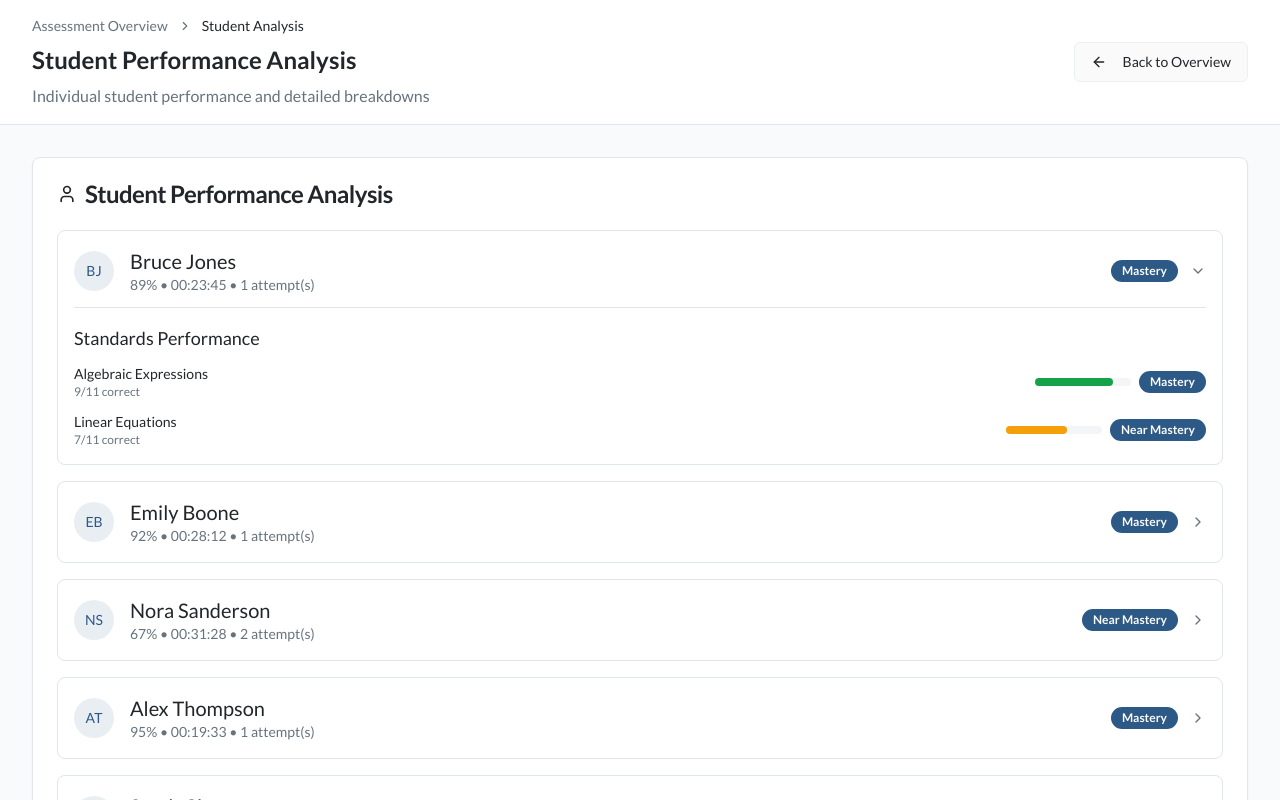
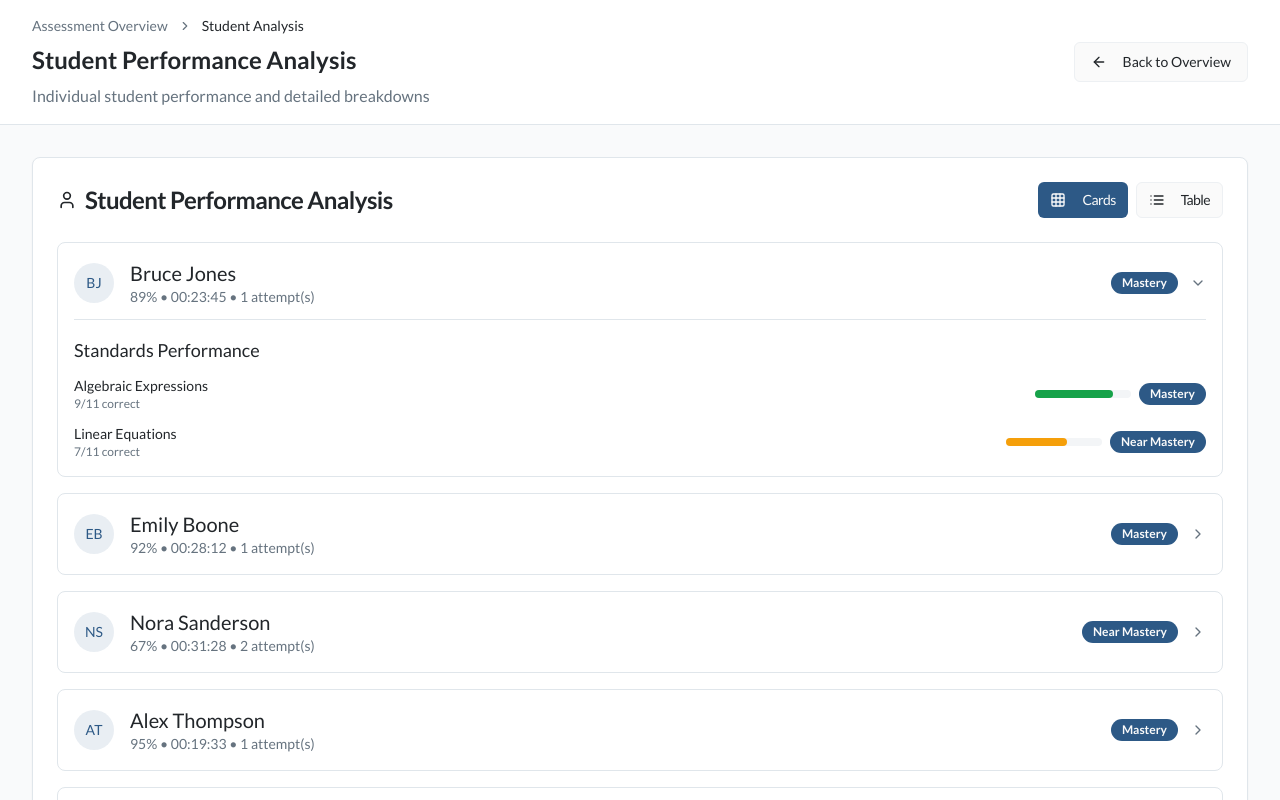
Before and after one commit to MikeBlom/ams-quiz-report, a React (Vite) app: page /assessment/students in a window 1280 px wide. Shown: the top 800 px of the page. Built offline with nearby package versions, Linux system fonts and the light colour scheme.

Commit message:
Add table view to student analysis
Add a table view to the student performance analysis page, alongside the existing card view. This provides users with an alternative way to visualize the student data.

```diff
--- a/src/components/StudentAnalysis.tsx
+++ b/src/components/StudentAnalysis.tsx
@@ -3,10 +3,12 @@ import React, { useState } from 'react';
 import { Card, CardContent, CardHeader, CardTitle } from "@/components/ui/card";
 import { Badge } from "@/components/ui/badge";
 import { Button } from "@/components/ui/button";
-import { ChevronDown, ChevronRight, User } from 'lucide-react';
+import { Table, TableBody, TableCell, TableHead, TableHeader, TableRow } from "@/components/ui/table";
+import { ChevronDown, ChevronRight, User, Grid, List } from 'lucide-react';
 
 const StudentAnalysis = () => {
   const [expandedStudent, setExpandedStudent] = useState<string | null>('1');
+  const [viewMode, setViewMode] = useState<'cards' | 'table'>('cards');
 
   // Mock student data
   const studentData = [
@@ -309,13 +311,114 @@ const StudentAnalysis = () => {
     setExpandedStudent(expandedStudent === studentId ? null : studentId);
   };
 
-  return (
-    <div className="space-y-6 animate-fade-in">
+  const renderTableView = () => (
     <Card>
       <CardHeader>
-          <CardTitle className="flex items-center space-x-2">
+        <CardTitle className="flex items-center justify-between">
+          <div className="flex items-center space-x-2">
             <User className="h-5 w-5" aria-hidden="true" />
             <span>Student Performance Analysis</span>
+          </div>
+          <div className="flex space-x-2">
+            <Button
+              variant={viewMode === 'cards' ? 'default' : 'outline'}
+              size="sm"
+              onClick={() => setViewMode('cards')}
+            >
+              <Grid className="h-4 w-4 mr-2" />
+              Cards
+            </Button>
+            <Button
+              variant={viewMode === 'table' ? 'default' : 'outline'}
+              size="sm"
+              onClick={() => setViewMode('table')}
+            >
+              <List className="h-4 w-4 mr-2" />
+              Table
+            </Button>
+          </div>
+        </CardTitle>
+      </CardHeader>
+      <CardContent>
+        <Table>
+          <TableHeader>
+            <TableRow>
+              <TableHead>Student</TableHead>
+              <TableHead>Score</TableHead>
+              <TableHead>Time Spent</TableHead>
+              <TableHead>Attempts</TableHead>
+              <TableHead>Overall Mastery</TableHead>
+              <TableHead>Algebraic Expressions</TableHead>
+              <TableHead>Linear Equations</TableHead>
+            </TableRow>
+          </TableHeader>
+          <TableBody>
+            {studentData.map((student) => (
+              <TableRow key={student.id}>
+                <TableCell>
+                  <div className="flex items-center space-x-3">
+                    <div className="w-8 h-8 bg-primary/10 rounded-full flex items-center justify-center">
+                      <span className="text-xs font-medium text-primary">
+                        {student.initials}
+                      </span>
+                    </div>
+                    <span className="font-medium">{student.name}</span>
+                  </div>
+                </TableCell>
+                <TableCell>
+                  <span className="font-medium">{student.score}%</span>
+                </TableCell>
+                <TableCell>{student.timeSpent}</TableCell>
+                <TableCell>{student.attempts}</TableCell>
+                <TableCell>
+                  {getMasteryBadge(student.mastery.toLowerCase().replace(' ', '-'))}
+                </TableCell>
+                <TableCell>
+                  <div className="flex items-center space-x-2">
+                    <span className="text-sm">{student.standards[0].score}/{student.standards[0].total}</span>
+                    {getMasteryBadge(student.standards[0].mastery)}
+                  </div>
+                </TableCell>
+                <TableCell>
+                  <div className="flex items-center space-x-2">
+                    <span className="text-sm">{student.standards[1].score}/{student.standards[1].total}</span>
+                    {getMasteryBadge(student.standards[1].mastery)}
+                  </div>
+                </TableCell>
+              </TableRow>
+            ))}
+          </TableBody>
+        </Table>
+      </CardContent>
+    </Card>
+  );
+
+  const renderCardView = () => (
+    <Card>
+      <CardHeader>
+        <CardTitle className="flex items-center justify-between">
+          <div className="flex items-center space-x-2">
+            <User className="h-5 w-5" aria-hidden="true" />
+            <span>Student Performance Analysis</span>
+          </div>
+          <div className="flex space-x-2">
+            <Button
+              variant={viewMode === 'cards' ? 'default' : 'outline'}
+              size="sm"
+              onClick={() => setViewMode('cards')}
+            >
+              <Grid className="h-4 w-4 mr-2" />
+              Cards
+            </Button>
+            <Button
+              variant={viewMode === 'table' ? 'default' : 'outline'}
+              size="sm"
+              onClick={() => setViewMode('table')}
+            >
+              <List className="h-4 w-4 mr-2" />
+              Table
+            </Button>
+          </div>
         </CardTitle>
       </CardHeader>
       <CardContent className="space-y-4">
@@ -399,6 +502,11 @@ const StudentAnalysis = () => {
         ))}
       </CardContent>
     </Card>
+  );
+
+  return (
+    <div className="space-y-6 animate-fade-in">
+      {viewMode === 'table' ? renderTableView() : renderCardView()}
     </div>
   );
 };
```
Lines whose indentation alone changed are shown as unchanged.
